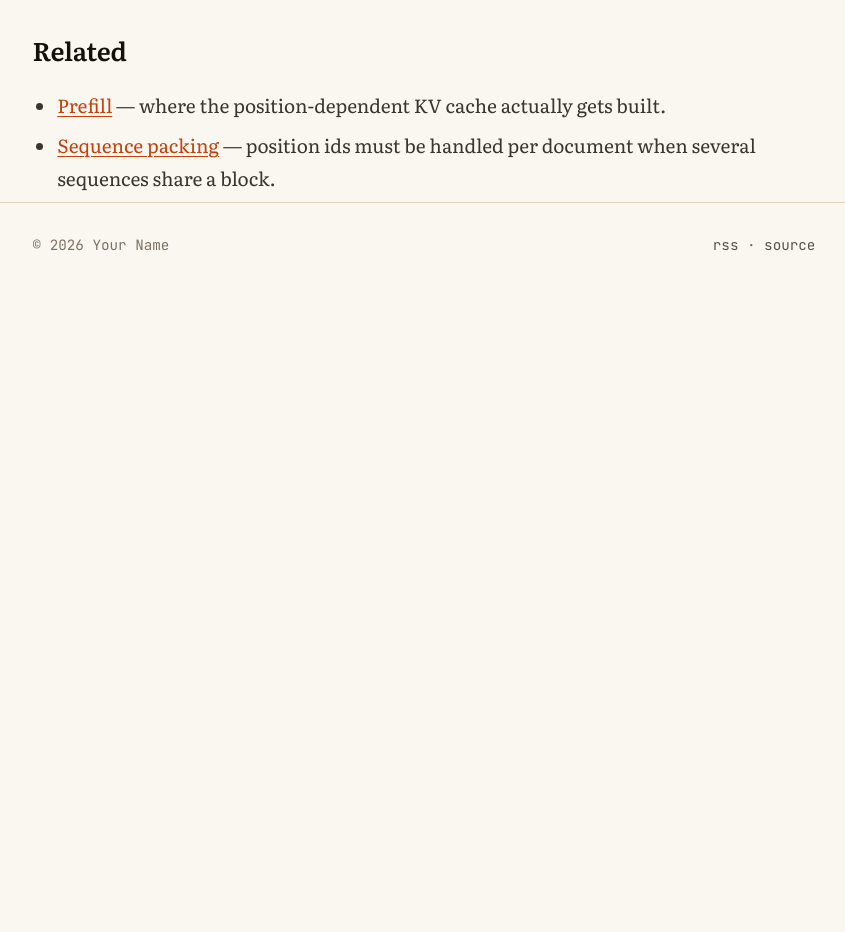
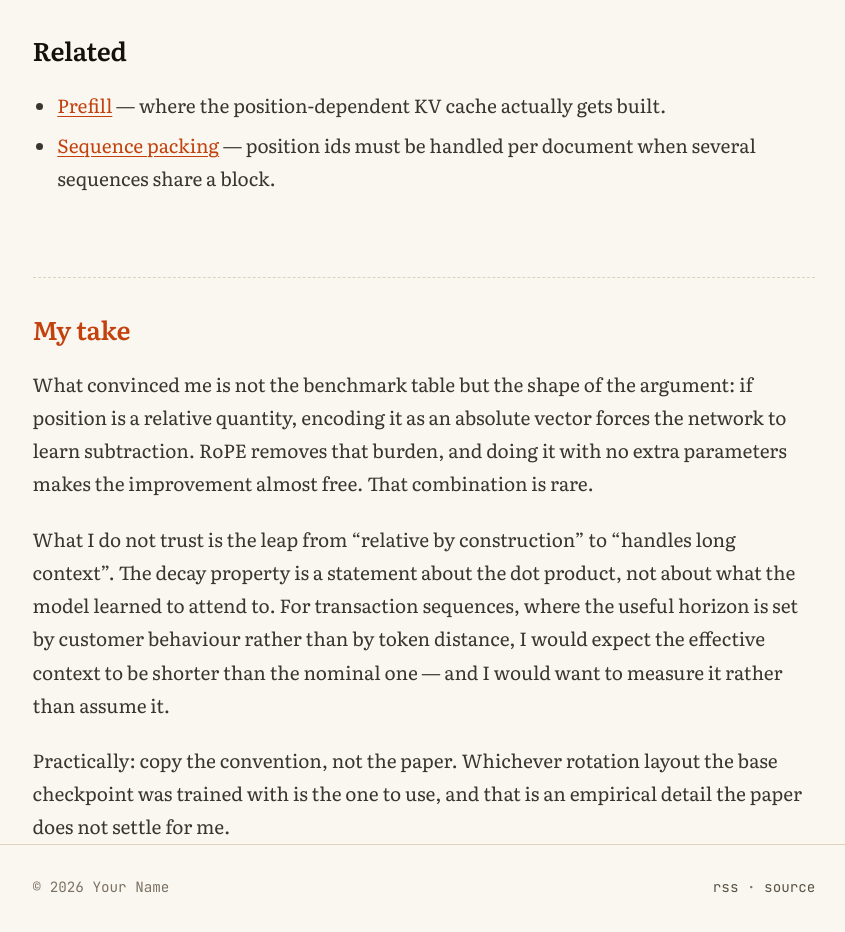
Before and after one commit to ghidoni/ghidoni.github.io, an Astro site: page /papers/roformer-rotary-position-embedding in a window 1280 px wide. Shown: the part 2614-3546 px from the top of the page, without its empty margins (216-1061 px from the left). Before the commit the page ends 2914 px from the top, so only its background shows below. Built offline with nearby package versions, Linux system fonts and the light colour scheme; Astro itself is replaced by a stand-in of ours.

Commit message:
Add paper-analysis skill, /paper command and take-section deploy guard

```diff
--- a/package.json
+++ b/package.json
@@ -10,7 +10,8 @@
     "dev": "astro dev",
     "build": "astro build && pagefind --site dist",
     "preview": "astro preview",
-    "check": "astro check"
+    "check": "astro check",
+    "prebuild": "node scripts/check-papers.mjs"
   },
   "dependencies": {
     "@astrojs/markdown-remark": "^7.3.9",
--- a/src/content/papers/roformer-rotary-position-embedding.md
+++ b/src/content/papers/roformer-rotary-position-embedding.md
@@ -98,3 +98,19 @@ code that assumes the other produces a model that runs, trains, and quietly unde
 - [Prefill](/notes/prefill/) — where the position-dependent KV cache actually gets built.
 - [Sequence packing](/notes/sequence-packing/) — position ids must be handled per document when
   several sequences share a block.
+
+## My take
+
+What convinced me is not the benchmark table but the shape of the argument: if position is a
+relative quantity, encoding it as an absolute vector forces the network to learn subtraction. RoPE
+removes that burden, and doing it with no extra parameters makes the improvement almost free. That
+combination is rare.
+
+What I do not trust is the leap from "relative by construction" to "handles long context". The decay
+property is a statement about the dot product, not about what the model learned to attend to. For
+transaction sequences, where the useful horizon is set by customer behaviour rather than by token
+distance, I would expect the effective context to be shorter than the nominal one — and I would want
+to measure it rather than assume it.
+
+Practically: copy the convention, not the paper. Whichever rotation layout the base checkpoint was
+trained with is the one to use, and that is an empirical detail the paper does not settle for me.
--- a/src/pages/papers/[...slug].astro
+++ b/src/pages/papers/[...slug].astro
@@ -50,7 +50,7 @@ const citation = citationLine(paper.data);
       }
     </header>
 
-    <div class="prose">
+    <div class="prose prose-paper">
       <Content />
     </div>
   </article>
--- a/src/styles/global.css
+++ b/src/styles/global.css
@@ -832,6 +832,15 @@ html[data-theme='light'] .theme-toggle .icon-moon {
   font-style: italic;
 }
 
+/* The final "My take" section on paper pages is the author's verdict, not the
+   generated analysis — mark the boundary visually. */
+.prose-paper h2:last-of-type {
+  margin-top: 3.2em;
+  padding-top: 1.8rem;
+  border-top: 1px dashed var(--rule);
+  color: var(--accent);
+}
+
 /* ------------------------------------------------------------------
    Tron-ish accents (dark theme only)
    ------------------------------------------------------------------ */
```
Also changed, not shown: scripts/check-papers.mjs (added, +50 -0 lines), .github/workflows/deploy.yml, .opencode/commands/paper.md (added), .opencode/skills/paper-analysis/SKILL.md (added), .opencode/skills/paper-analysis/references/template.md (added), README.md.
